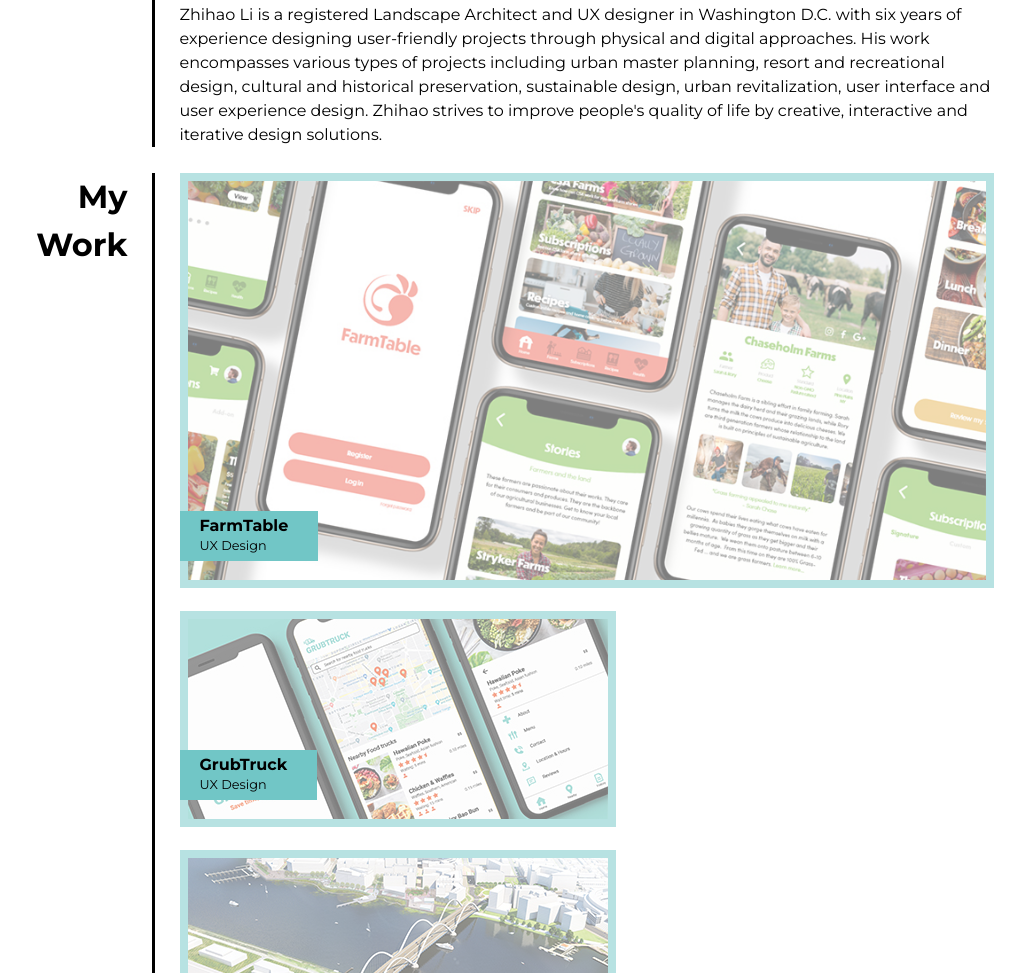
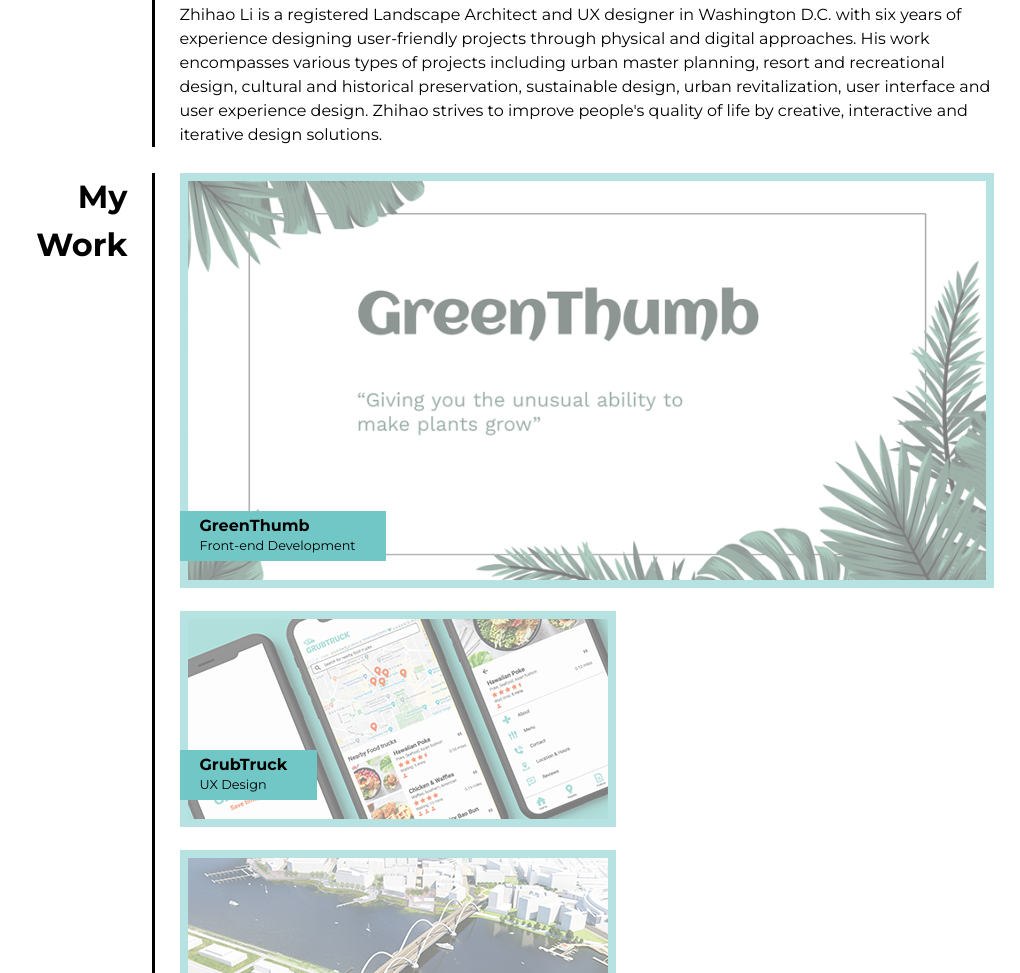
Before and after one commit to lzh1990214/portfolio, a plain HTML site: page index.html in a window 1280 px wide. Shown: the part 958-1931 px from the top of the page, without its empty margins (260-1280 px from the left). Drawn offline with Linux system fonts and the light colour scheme; a web font is replaced by a local one.

Commit message:
added project-1

```diff
--- a/index.html
+++ b/index.html
@@ -52,11 +52,11 @@
 
             <section class="section-work">
 
-                <a href="https://github.com/lzh1990214/portfolio" class="large">
-                    <img src="./asset/image/project-1.jpg" alt="image-project-1">
+                <a href="https://lzh1990214.github.io/GreenThumb" class="large">
+                    <img src="./asset/image/gwu-project-1.png" alt="image-project-1">
                     <ul>
-                        <h3>FarmTable</h3>
-                        <h4>UX Design</h4>
+                        <h3>GreenThumb</h3>
+                        <h4>Front-end Development</h4>
                     </ul>
                 </a>
 
```
Also changed, not shown: asset/image/gwu-project-1.png (added), 2 other files.
